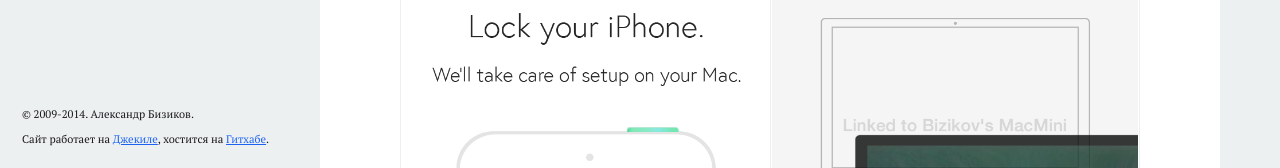
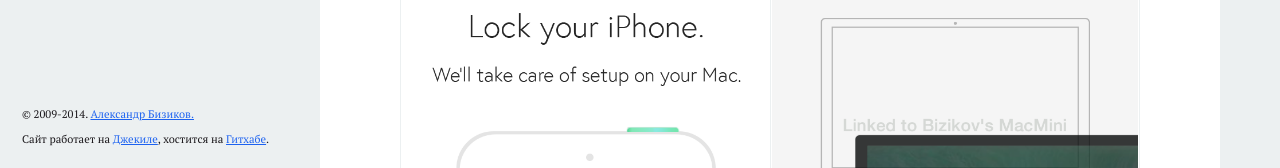
Before and after one commit to anna-vanlee/bizikov.ru, a Jekyll site: the page built from index.html, in a window 1280 px wide and 900 px high, scrolled down 582 px. Shown: the part 732-900 px from the top of the window. Built offline with Jekyll 4.4.1, drawn with Linux system fonts in a browser that asks for light colours; the list of posts is cut into pages by our own code; comment, search, counter and statistics services are not loaded; some of the changed lines change nothing that is shown.

Commit message:
Перемещена ссылка на Г+ в сайдбар

```diff
--- a/_includes/footer.html
+++ b/_includes/footer.html
@@ -2,6 +2,6 @@
 <script type="text/javascript" src="//yandex.st/share/share.js" charset="utf-8"></script>
 <script>!function(d,s,id){var js,fjs=d.getElementsByTagName(s)[0],p=/^http:/.test(d.location)?'http':'https';if(!d.getElementById(id)){js=d.createElement(s);js.id=id;js.src=p+'://platform.twitter.com/widgets.js';fjs.parentNode.insertBefore(js,fjs);}}(document, 'script', 'twitter-wjs');</script>
 {% include metrika.html %}
-{% if page.layout == "post" %}<script type="text/javascript" src="{{ site.url }}/javascript/MathJax.js"></script>{% endif %}
+{% if page.layout == "post" %}<script type="text/javascript" src="http://cdn.mathjax.org/mathjax/latest/MathJax.js?config=TeX-AMS-MML_HTMLorMML"></script>{% endif %}
 </body>
 </html>
--- a/_includes/header.html
+++ b/_includes/header.html
@@ -19,7 +19,6 @@
     <meta name="twitter:domain" content="{{ site.url }}">
     <!-- Google + -->
     <link rel="author" href="https://www.google.com/+AlexandrBizikov" />
-    <a href = "https://www.google.com/+AlexandrBizikov?rel=author" rel = "publisher"></a>
     <!-- Open Graph -->
     <meta property = "og:title" content="{{ page.title }}"/>
     <meta property = "og:url" content="{{ site.url }}{{ page.url}}"/>
--- a/_includes/sidebar.html
+++ b/_includes/sidebar.html
@@ -48,7 +48,7 @@
         </select>
     </div>
     <div class="copy">
-        <p>&copy; 2009-2014. {{ site.name }}.</p>
+        <p>&copy; 2009-2014. <a href = "https://www.google.com/+AlexandrBizikov?rel=author" rel = "publisher">{{ site.name }}.</a></p>
 
         <p>Сайт работает на <a href="http://jekyllrb.com/" title="Джекил" target="_blank">Джекиле</a>, хостится на <a
                 href="https://github.com/bizikov/bizikov.ru" title="Исходники bizikov.ru на Гитхабе" target="_blank">Гитхабе</a>.
```
